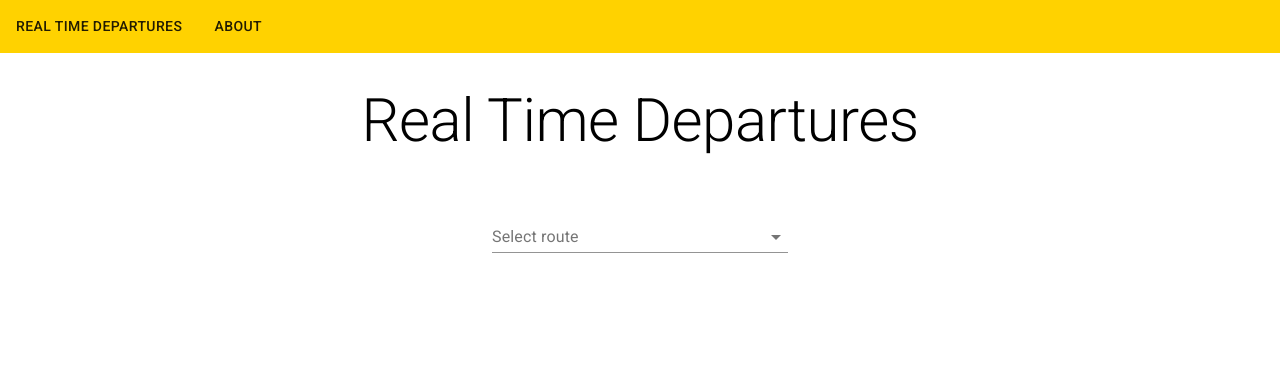
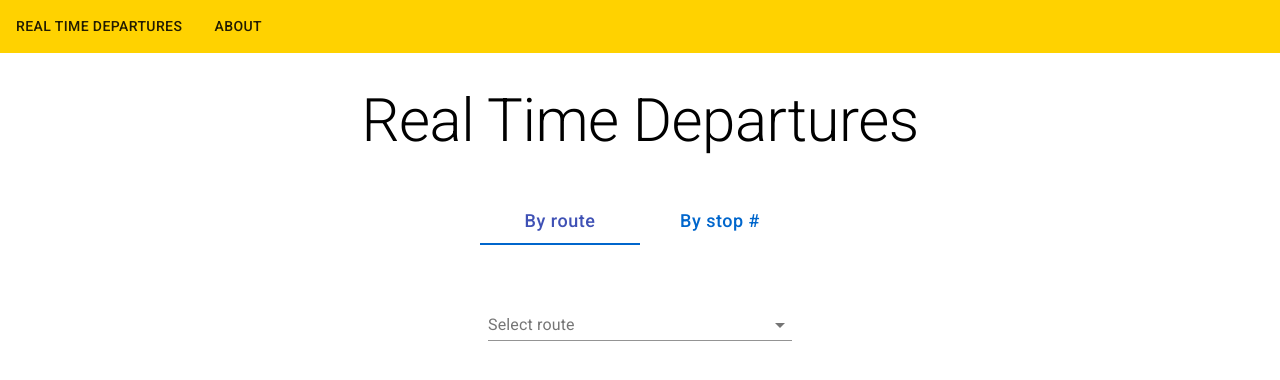
Before and after one commit to non-carbondated/nextrip-app, a React (Create React App) app: page / in a window 1280 px wide. Shown: the top 380 px of the page. Built offline with nearby package versions, Linux system fonts and the light colour scheme; no server answers.

Commit message:
feat(RealTimeDepartures): add search by stop # support Added tab interface for By route and By stop #.

```diff
--- a/src/components/RealTimeDepartures/RealTimeDepartures.api.js
+++ b/src/components/RealTimeDepartures/RealTimeDepartures.api.js
@@ -4,7 +4,8 @@ const baseRoute = 'https://svc.metrotransit.org'
 const activeRoutesRoute = `${baseRoute}/nextripv2/routes`
 const directionsRoute = (routeId) => `${baseRoute}/nextripv2/directions/${routeId}`
 const timepointStopsRoute = (routeId, directionId) => `${baseRoute}/nextripv2/stops/${routeId}/${directionId}`
-const realTimeDeparturesRoute = (routeId, directionId, placeCode) => `${baseRoute}/nextripv2/${routeId}/${directionId}/${placeCode}`
+const routeRealTimeDeparturesRoute = (routeId, directionId, placeCode) => `${baseRoute}/nextripv2/${routeId}/${directionId}/${placeCode}`
+const stopRealTimeDeparturesRoute = stopId => `${baseRoute}/nextripv2/${stopId}`
 
 export const getActiveRoutes = async () => {
   try {
@@ -33,11 +34,20 @@ export const getStops = async (routeId, directionId) => {
   }
 }
 
-export const getRealTimeDepartures = async (routeId, directionId, placeCode) => {
+export const getRouteRealTimeDepartures = async (routeId, directionId, placeCode) => {
   try {
-    const { data } = await axios.get(realTimeDeparturesRoute(routeId, directionId, placeCode))
+    const { data } = await axios.get(routeRealTimeDeparturesRoute(routeId, directionId, placeCode))
     return data
   } catch (error) {
     console.error(error);
   }
 }
+
+export const getStopRealTimeDepartures = async stopId => {
+  try {
+    const { data } = await axios.get(stopRealTimeDeparturesRoute(stopId))
+    return data
+  } catch (error) {
+    throw error
+  }
+}
--- a/src/components/RealTimeDepartures/RealTimeDepartures.js
+++ b/src/components/RealTimeDepartures/RealTimeDepartures.js
@@ -1,18 +1,41 @@
-import React from 'react'
+import React, { useState, useRef } from 'react'
 import PropTypes from 'prop-types'
 import Typography from '@material-ui/core/Typography'
 import Grid from '@material-ui/core/Grid'
+import Tabs from '@material-ui/core/Tabs'
+import Tab from '@material-ui/core/Tab'
+import Paper from '@material-ui/core/Paper'
 import TextField from '@material-ui/core/TextField'
+import InputAdornment from '@material-ui/core/InputAdornment'
+import IconButton from '@material-ui/core/IconButton'
 import Autocomplete from '@material-ui/lab/Autocomplete'
 import { useTheme } from '@material-ui/core/styles'
 import useMediaQuery from '@material-ui/core/useMediaQuery'
 import { makeStyles } from '@material-ui/core/styles'
+import SearchIcon from '@material-ui/icons/Search'
 import StopDepartures from './StopDepartures'
 
 const useStyles = makeStyles((theme) => ({
+  tabsIndicator: {
+    backgroundColor: '#06c',
+  },
+  tabTextColorPrimary: {
+    fontSize: '18px',
+    textTransform: 'none',
+    color: 'rgb(0, 102, 204)',
+    // backgroundColor: 'rgb(0, 102, 204, 0.25)'
+  },
   input: {
-    padding: theme.spacing(1, 0.5),
+    margin: theme.spacing(1, 0.5),
     width: theme.spacing(38),
+  },
+  messageContainer: {
+    display: 'flex',
+    alignItems: 'center',
+    padding: theme.spacing(3),
+    width: '100%',
+    maxWidth: theme.spacing(114),
+    backgroundColor: theme.palette.grey[200],
   }
 }))
 
@@ -20,6 +43,7 @@ const propTypes = {
   selectedRoute: PropTypes.object,
   selectedDirection: PropTypes.object,
   selectedStop: PropTypes.object,
+  stopIdErrorMessage: PropTypes.string.isRequired,
   routes: PropTypes.array.isRequired,
   directions: PropTypes.array.isRequired,
   stops: PropTypes.array.isRequired,
@@ -27,6 +51,7 @@ const propTypes = {
   onRouteChange: PropTypes.func.isRequired,
   onDirectionChange: PropTypes.func.isRequired,
   onStopChange: PropTypes.func.isRequired,
+  onEnteredStopChange: PropTypes.func.isRequired,
 }
 const defaultProps = {
   selectedRoute: null,
@@ -38,17 +63,30 @@ const RealTimeDepartures = ({
   selectedRoute,
   selectedDirection,
   selectedStop,
+  stopIdErrorMessage,
   routes,
   directions,
   stops,
   realTimeDepartures,
   onRouteChange,
   onDirectionChange,
-  onStopChange
+  onStopChange,
+  onEnteredStopChange
 }) => {
   const classes = useStyles()
   const theme = useTheme()
   const widerThan900 = useMediaQuery(theme.breakpoints.up('md'))
+  const [tabIndex, setTabIndex] = useState(0)
+  const [enteredStopId, setEnteredStopId] = useState('')
+  const enteredStopRef = useRef(null)
+
+  const handleTabChange = (event, newValue) => {
+    setTabIndex(newValue)
+    if (selectedRoute !== null) {
+      handleRouteChange({}, null)
+    }
+    onEnteredStopChange('')
+  }
 
   const handleRouteChange = (event, newValue) => {
     if (selectedDirection !== null) {
@@ -69,7 +107,22 @@ const RealTimeDepartures = ({
     onStopChange(newValue)
   }
 
-  console.log({ realTimeDepartures, widerThan900 })
+  const handleEnteredStopChange = event => {
+    setEnteredStopId(event.target.value.replace(/\D/g, ''))
+  }
+
+  const handleEnteredStopSearchClick = event => {
+    event.preventDefault()
+    onEnteredStopChange(enteredStopRef.current.value)
+  }
+
+  const handleEnteredStopKeyDown = event => {
+    if (event.key === 'Enter') {
+      enteredStopRef.current.blur()
+      onEnteredStopChange(enteredStopRef.current.value)
+    }
+  }
+
   return (
     <Grid
       container
@@ -79,7 +132,26 @@ const RealTimeDepartures = ({
       spacing={5}
     >
       <Grid item>
-        <Typography variant="h2">Real Time Departures</Typography>
+        <Typography variant="h2" align="center">Real Time Departures</Typography>
+      </Grid>
+      <Grid item>
+        <Tabs
+          value={tabIndex}
+          onChange={handleTabChange}
+          indicatorColor="primary"
+          textColor="primary"
+          centered
+          classes={{
+            indicator: classes.tabsIndicator
+          }}
+        >
+          <Tab label="By route" classes={{
+            textColorPrimary: classes.tabTextColorPrimary,
+          }} />
+          <Tab label="By stop #" classes={{
+            textColorPrimary: classes.tabTextColorPrimary,
+          }} />
+        </Tabs>
       </Grid>
       <Grid
         container
@@ -88,6 +160,8 @@ const RealTimeDepartures = ({
         justify={widerThan900 ? 'center' : 'flex-start'}
         alignItems={widerThan900 ? 'flex-start' : 'center'}
       >
+        {tabIndex === 0 ? (
+          <>
             <Autocomplete
               id="route"
               options={routes}
@@ -121,6 +195,30 @@ const RealTimeDepartures = ({
                 disableClearable
               />
             )}
+          </>
+        ) : (
+            <TextField
+              id="entered-stop-id"
+              inputRef={enteredStopRef}
+              label="Enter stop number"
+              value={enteredStopId}
+              InputProps={{
+                endAdornment: (
+                  <InputAdornment position="end">
+                    <IconButton
+                      aria-label="search by stop number"
+                      onClick={handleEnteredStopSearchClick}
+                    >
+                      <SearchIcon />
+                    </IconButton>
+                  </InputAdornment>
+                )
+              }}
+              className={classes.input}
+              onChange={handleEnteredStopChange}
+              onKeyDown={handleEnteredStopKeyDown}
+            />
+        )}
       </Grid>
       <Grid container item justify="center">
         {realTimeDepartures && (
@@ -129,6 +227,11 @@ const RealTimeDepartures = ({
             id={realTimeDepartures.stop.id}
             departures={realTimeDepartures.departures}
           />
+        )}
+        {stopIdErrorMessage && (
+          <Paper className={classes.messageContainer}>
+            <Typography variant="h5">{stopIdErrorMessage}</Typography>
+          </Paper>
         )}
       </Grid>
     </Grid>
--- a/src/components/RealTimeDepartures/StopDepartures.js
+++ b/src/components/RealTimeDepartures/StopDepartures.js
@@ -11,7 +11,6 @@ import TableRow from '@material-ui/core/TableRow'
 import TableFooter from '@material-ui/core/TableFooter'
 import Paper from '@material-ui/core/Paper'
 import { makeStyles } from '@material-ui/core/styles'
-
 import DepartureBoardIcon from '@material-ui/icons/DepartureBoard'
 
 const useStyles = makeStyles((theme) => ({
--- a/src/components/RealTimeDepartures/index.js
+++ b/src/components/RealTimeDepartures/index.js
@@ -1,17 +1,21 @@
 import { useState } from 'react'
 import { useQuery } from 'react-query'
-import { getActiveRoutes, getDirections, getRealTimeDepartures, getStops } from './RealTimeDepartures.api'
+import { getActiveRoutes, getDirections, getRouteRealTimeDepartures, getStops, getStopRealTimeDepartures } from './RealTimeDepartures.api'
 import RealTimeDeparturesUI from './RealTimeDepartures'
 
 const RealTimeDepartures = () => {
   const [selectedRoute, setSelectedRoute] = useState(null)
   const [selectedDirection, setSelectedDirection] = useState(null)
   const [selectedStop, setSelectedStop] = useState(null)
+  const [enteredStopId, setEnteredStopId] = useState('')
+  const [stopIdErrorMessage, setStopIdErrorMessage] = useState('')
+  const searchByRoute = enteredStopId === ''
 
   const routes = useQuery(
     'routes',
     getActiveRoutes,
     {
+      enabled: searchByRoute,
       select: data => data.map(({ route_id, route_label }) => ({ id: route_id, label: route_label })),
       initialData: () => []
     }
@@ -37,12 +41,37 @@ const RealTimeDepartures = () => {
     }
   )
 
-  const realTimeDepartures = useQuery(
-    ['realTimeDepartures', selectedRoute, selectedDirection, selectedStop],
-    () => getRealTimeDepartures(selectedRoute.id, selectedDirection.id, selectedStop.id),
+  const routeRealTimeDepartures = useQuery(
+    ['routeRealTimeDepartures', selectedRoute, selectedDirection, selectedStop],
+    () => getRouteRealTimeDepartures(selectedRoute.id, selectedDirection.id, selectedStop.id),
     {
       enabled: !!selectedRoute && !!selectedDirection && !!selectedStop,
       refetchInterval: 30000,
+      select: data => data === null ? null : ({
+        stop: {
+          id: data?.stops[0].stop_id,
+          description: data?.stops[0].description
+        },
+        departures: data?.departures.map(({ actual, departure_text, description, route_short_name, trip_id }) => ({ route: route_short_name, destination: description, departs: departure_text, actual, tripId: trip_id }))
+      }),
+      initialData: () => null
+    }
+  )
+
+  const stopRealTimeDepartures = useQuery(
+    ['stopRealTimeDepartures', enteredStopId],
+    () => getStopRealTimeDepartures(enteredStopId),
+    {
+      enabled: !!enteredStopId && stopIdErrorMessage === '',
+      refetchInterval: 30000,
+      retry: false,
+      onError: err => {
+        let message = err.response.data.details
+        if (message !== 'Invalid Stop ID') {
+          message = `Sorry, but stop #${enteredStopId} does not exist. Please try another stop number.`
+        }
+        setStopIdErrorMessage(message)
+      },
       select: data => data === null ? null : ({
         stop: {
           id: data?.stops[0].stop_id,
@@ -60,18 +89,25 @@ const RealTimeDepartures = () => {
 
   const handleStopChange = value => setSelectedStop(value)
 
+  const handleEnteredStopChange = value => {
+    setStopIdErrorMessage('')
+    setEnteredStopId(value)
+  }
+
   return (
     <RealTimeDeparturesUI
       selectedRoute={selectedRoute}
       selectedDirection={selectedDirection}
       selectedStop={selectedStop}
+      stopIdErrorMessage={stopIdErrorMessage}
       routes={routes.data}
       directions={directions.data}
       stops={stops.data}
-      realTimeDepartures={realTimeDepartures.data}
+      realTimeDepartures={searchByRoute ? routeRealTimeDepartures.data : stopRealTimeDepartures.data}
       onRouteChange={handleRouteChange}
       onDirectionChange={handleDirectionChange}
       onStopChange={handleStopChange}
+      onEnteredStopChange={handleEnteredStopChange}
     />
   )
 }
```
Lines whose indentation alone changed are shown as unchanged.
